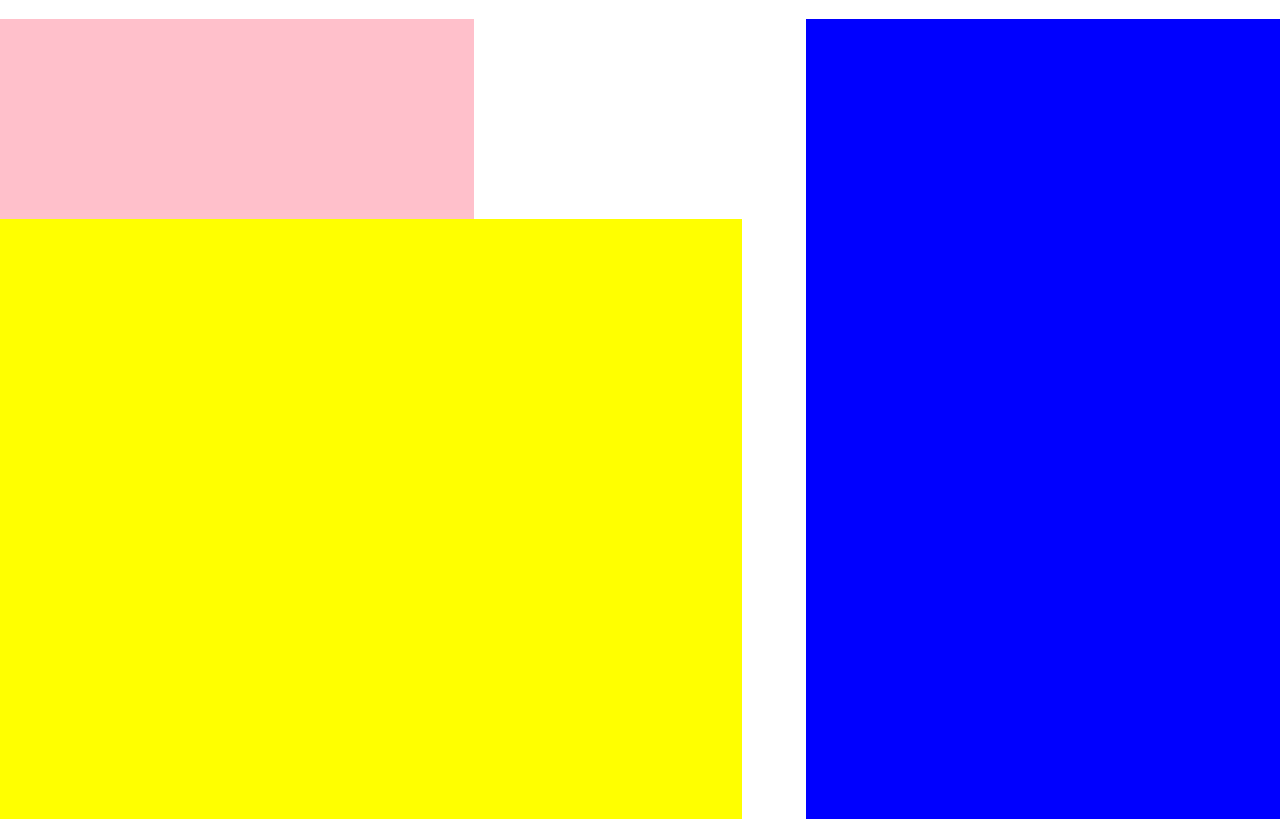
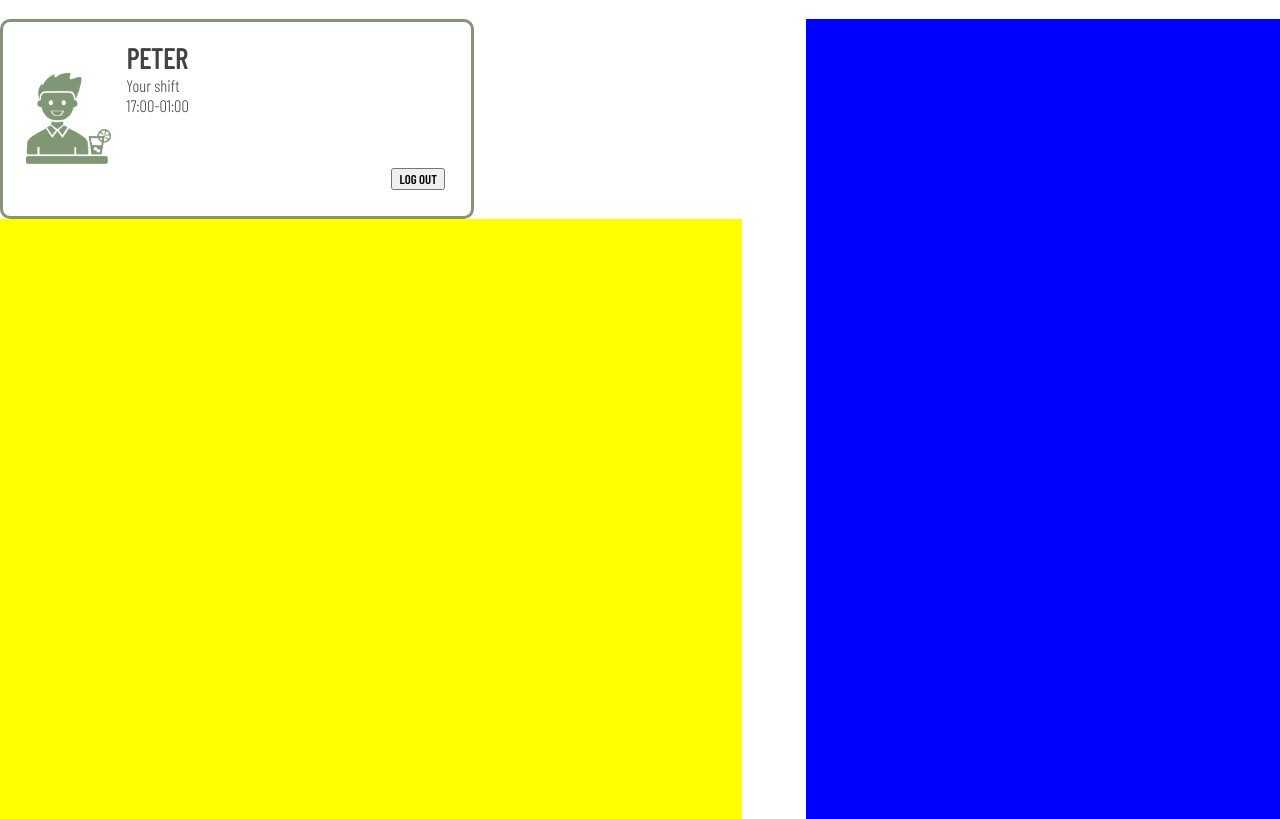
Before and after one commit to poli0139/Foobar-improved, a website built with Vite: page index.html in a window 1280 px wide. Shown: the part 62-881 px from the top of the page. Built offline with nearby package versions, Linux system fonts and the light colour scheme.

Commit message:
bartender-section

```diff
--- /dev/null
+++ b/_bartender.scss
@@ -0,0 +1,45 @@
+@use "variables";
+@use "dashboard";
+
+.bartender {
+  background-color: transparent;
+  border-radius: 10px;
+  border: solid 3px variables.$light-green;
+  display: grid;
+  justify-content: center;
+  align-items: center;
+  grid-template-columns: 1fr 1fr 1fr 1fr;
+  padding: 1vw;
+}
+.bartender img {
+  width: 95%;
+  padding: 0.8vw;
+}
+.logout {
+  grid-column-start: 4;
+  justify-self: end;
+  align-self: end;
+  margin: 1vw;
+  font-size: 1vw;
+  font-family: variables.$semiBold;
+}
+.bartenderinfo {
+  display: flex;
+  flex-direction: column;
+  align-self: flex-start;
+  margin-top: 0.5vw;
+  color: variables.$dark-grey;
+
+  h1 {
+    font-family: variables.$regular;
+    margin-top: 0;
+    margin-bottom: 0;
+    font-size: 2.2vw;
+  }
+  p {
+    font-family: variables.$light;
+    font-size: 1.3vw;
+    padding: 0;
+    margin: 0;
+  }
+}
--- a/_variables.scss
+++ b/_variables.scss
@@ -30,5 +30,5 @@ $red: #d1785a;
 $brown: #3c100a;
 $dark-green: #2f4b23;
 $red-taps: #e26133;
-$dark-grey: #535050;
+$dark-grey: #424242;
 $light-grey: #8b8b8b;
--- a/index.html
+++ b/index.html
@@ -12,7 +12,15 @@
       <h1>19:30</h1>
     </header>
     <main>
-      <section class="bartender"></section>
+      <section class="bartender">
+        <img src="assets/bartender-green.png" alt="" />
+        <div class="bartenderinfo">
+          <h1 class="name">PETER</h1>
+          <p>Your shift</p>
+          <p>17:00-01:00</p>
+        </div>
+        <button class="logout">LOG OUT</button>
+      </section>
       <section class="overview">
         <div class="taps"></div>
         <div class="storage"></div>
--- a/style.scss
+++ b/style.scss
@@ -6,3 +6,4 @@
 @use "payment";
 @use "modal-beer";
 @use "thank-you";
+@use "bartender";
```
Also changed, not shown: assets/bartender-green.png (added), assets/bartender-yellow.png (added).
